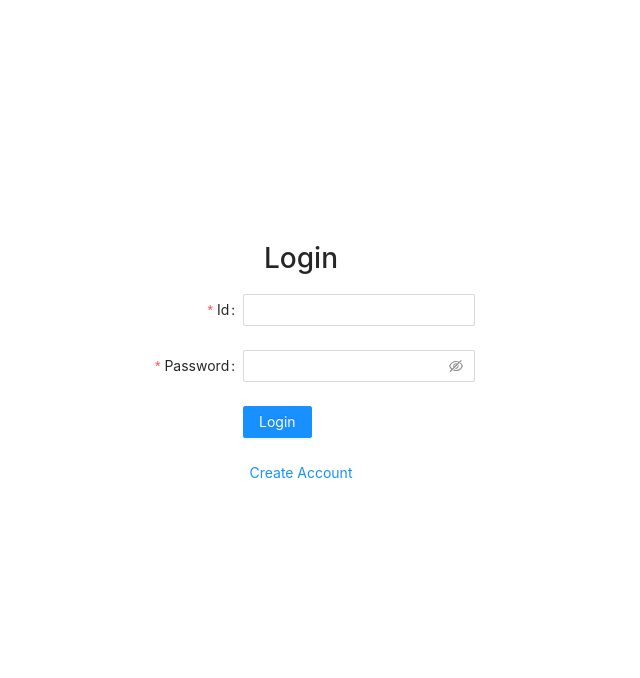
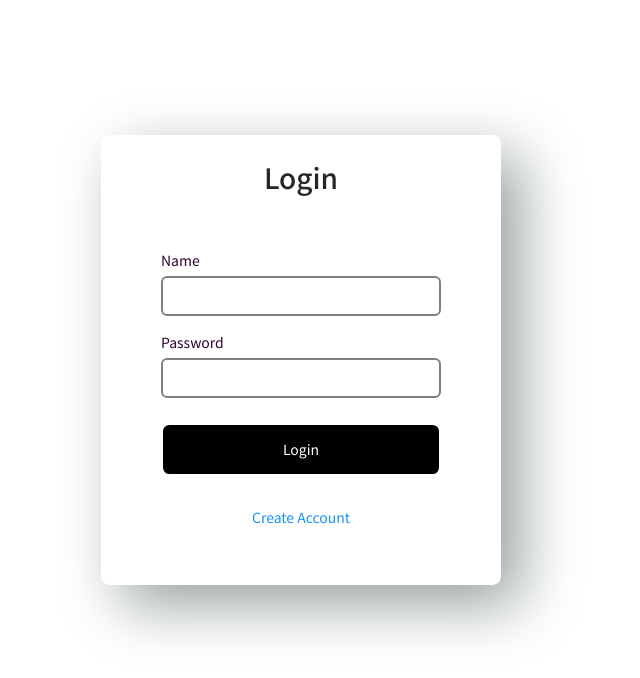
Before and after one commit to jimin-lee-mjl/asap, a React (Create React App) app in the folder client/: page /login in a window 1280 px wide. Shown: the top 678 px of the page, without its empty margins (339-979 px from the left). Built offline with nearby package versions, Linux system fonts and the light colour scheme; no server answers.

Commit message:
feat: 로그인 페이지 css

```diff
--- a/client/src/components/Login/index.js
+++ b/client/src/components/Login/index.js
@@ -1,9 +1,10 @@
 import React, { useState } from 'react';
 import { Link } from 'react-router-dom';
-import { Form, Input, Button } from 'antd';
+import { Form, Input } from 'antd';
 import axios from 'axios';
 import { login } from '../../actions/auth';
 import { useSelector, useDispatch } from 'react-redux';
+import styled from 'styled-components';
 
 const layout = {
   labelCol: {
@@ -21,7 +22,7 @@ const tailLayout = {
 };
 
 export default function Login() {
-  const state = useSelector(state => state.auth)
+  const state = useSelector((state) => state.auth);
   const dispatch = useDispatch();
 
   const [email, setEmail] = useState('');
@@ -68,52 +69,99 @@ export default function Login() {
         height: '90vh',
       }}
     >
-      <h1>Login</h1>
-      <Form
-        {...layout}
-        name="basic"
-        initialValues={{
-          remember: true,
+      <Container>
+        <h1 style={{ textAlign: 'center', margin: '0 0 20px' }}>Login</h1>
+        <form
+          style={{
+            display: 'flex',
+            flexDirection: 'column',
+            padding: '30px 40px',
+            textAlign: 'left',
           }}
-        onFinish={onFinish}
-        onFinishFailed={onFinishFailed}
         >
-        <Form.Item
-          label="Id"
-          name="id"
+          <FormControl>
+            <label>Name</label>
+            <input
+              type="test"
               value={email}
               onChange={({ target: { value } }) => setEmail(value)}
-          rules={[
-            {
-              required: true,
-              message: 'Please input your id!',
-            },
-          ]}
-        >
-          <Input />
-        </Form.Item>
+            />
+          </FormControl>
 
-        <Form.Item
-          label="Password"
-          name="password"
+          <FormControl>
+            <label>Password</label>
+            <input
+              type="password"
               value={password}
               onChange={({ target: { value } }) => setPassword(value)}
-          rules={[
-            {
-              required: true,
-              message: 'Please input your password!',
-            },
-          ]}
-        >
-          <Input.Password />
-        </Form.Item>
-        <Form.Item {...tailLayout}>
+            />
+          </FormControl>
+
           <Button type="primary" htmlType="submit" onClick={handleClick}>
             Login
           </Button>
-        </Form.Item>
-      </Form>
+        </form>
         <Link to="/register">Create Account</Link>
+      </Container>
     </div>
   );
 }
+
+const Container = styled.div`
+  @import url('https://fonts.googleapis.com/css2?family=Noto+Sans+KR:wght@100;300;400;500;700;900&display=swap');
+  font-family: 'Noto Sans KR', sans-serif;
+  width: 400px;
+  min-height: 450px;
+  border-radius: 0.6em;
+  padding: 20px;
+  background-color: white;
+  box-shadow: 20px 20px 60px #97a1a1, -20px -20px 60px #ffffff;
+  margin: 20px auto;
+  text-align: center;
+
+  @media only screen and (max-width: 600px) {
+    background-color: ivory;
+    box-shadow: none;
+  }
+`;
+
+const FormControl = styled.div`
+  margin-bottom: 10px;
+  padding-bottom: 5px;
+  position: relative;
+
+  label {
+    color: #33032d;
+    display: block;
+    margin-bottom: 5px;
+  }
+
+  input {
+    border-radius: 6px;
+    min-height: 2.618em;
+    border: gray solid 2px;
+    display: block;
+    width: 100%;
+    font-size: 14px;
+    padding: 7px;
+  }
+`;
+
+const Button = styled.div`
+  background: black;
+  color: white;
+  text-align: center;
+  vertical-align: middle;
+  display: table-cell;
+  line-height: 2.5;
+  padding: 7px;
+  border-radius: 0.6em;
+  border: solid white 2px;
+  margin-top: 10px;
+
+  :hover {
+    color: black;
+    background: white;
+    border: solid black 2px;
+  }
+`;
```
Lines whose indentation alone changed are shown as unchanged.
